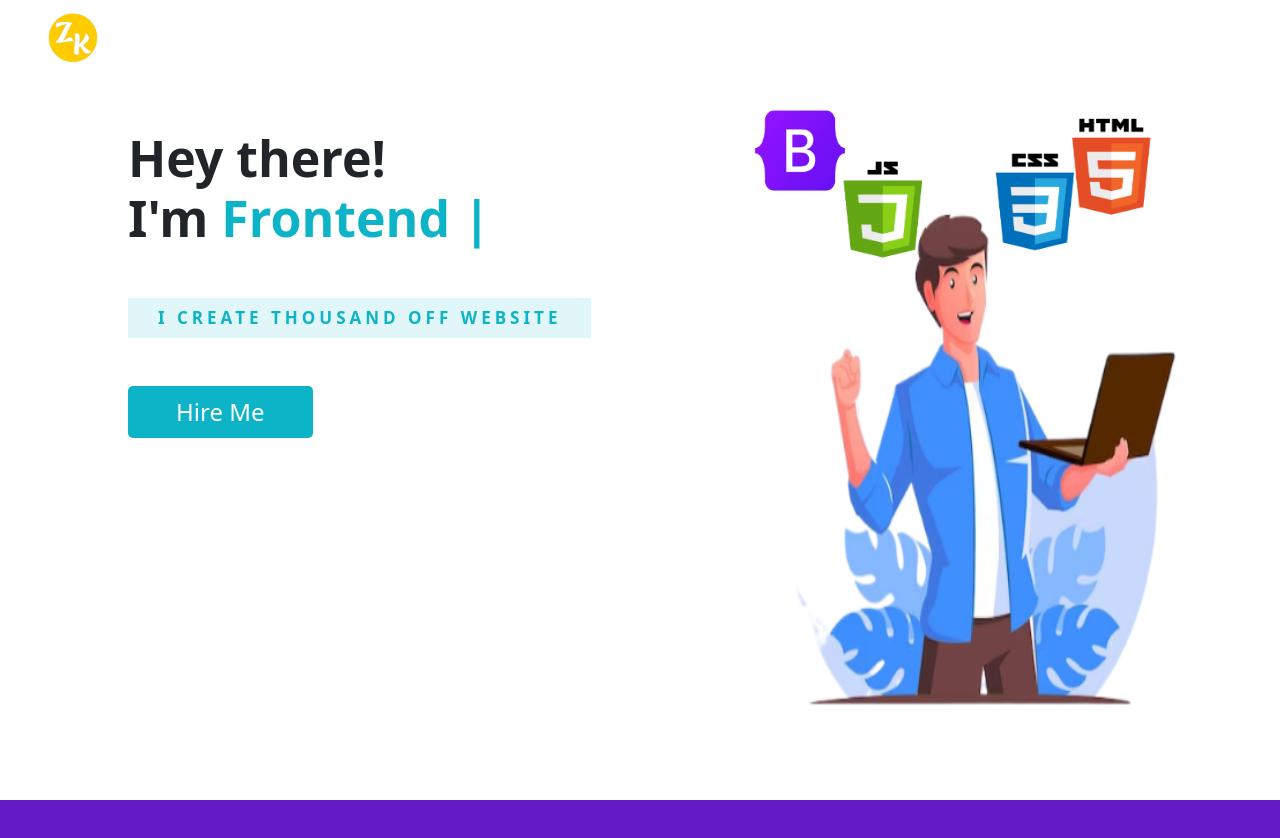
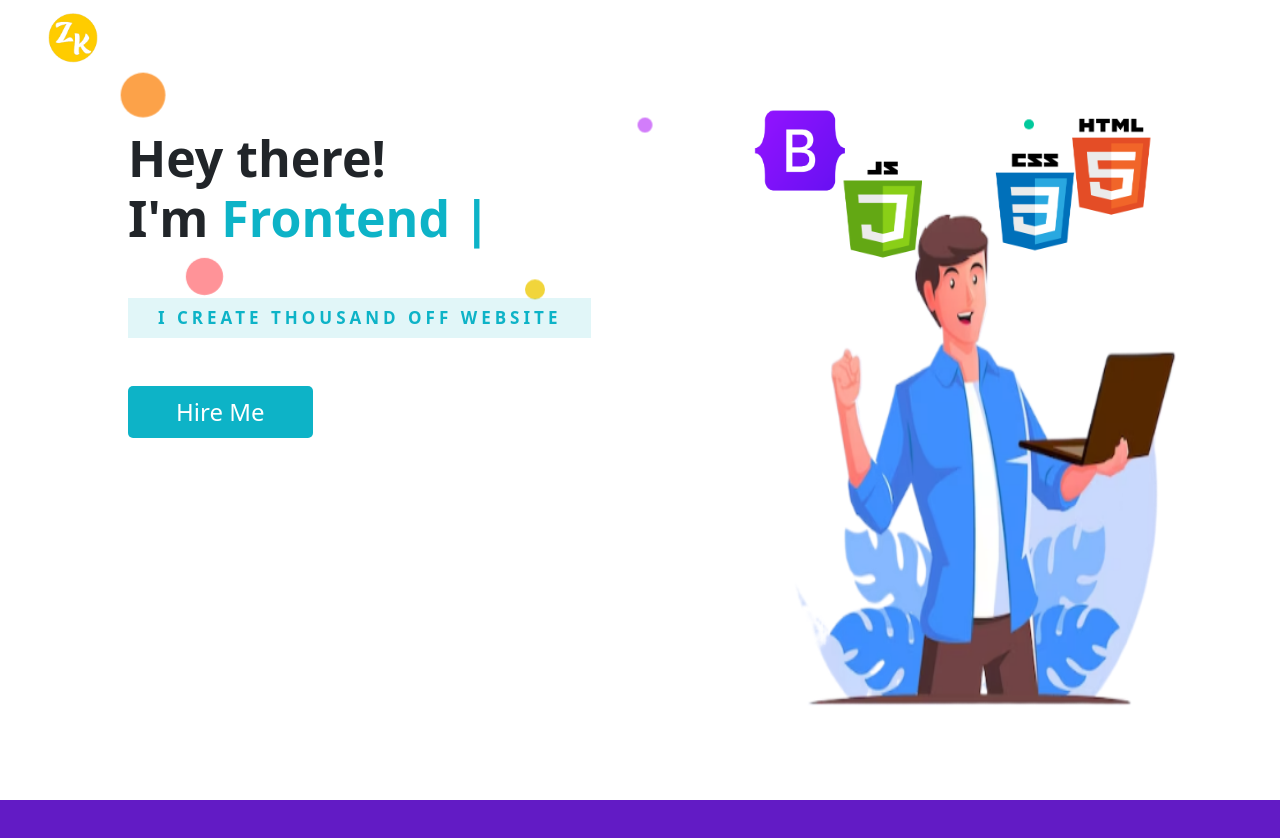
Before and after one commit to ZAINKHAN25/Portfolio-template, a React (Create React App) app: page / in a window 1280 px wide. Shown: the top 838 px of the page. Built offline with nearby package versions, Linux system fonts and the light colour scheme.

Commit message:
Once another commit

```diff
--- a/src/Components/HomeDiv.jsx
+++ b/src/Components/HomeDiv.jsx
@@ -12,6 +12,11 @@ import bootstrapIcon from "../assets/bootstrap-5-logo-icon.webp";
 function HomeDiv() {
     return (
         <div id='home' className="homeDiv">
+            <div className="bubble2"></div>
+            <div className="bubble1"></div>
+            <div className="bubble3"></div>
+            <div className="bubble4"></div>
+            <div className="bubble5"></div>
             <div className='txtDivOfHome p-5'>
                 <h1>
                     <div>Hey there!</div>
@@ -35,10 +40,10 @@ function HomeDiv() {
             </div>
             <img src={bannerImg2} alt="" className='homeImg' />
 
-            <img className='htmlIcon' src={htmlIcon} alt="" srcset="" />
-            <img className='cssIcon' src={cssIcon} alt="" srcset="" />
-            <img className='jsIcon' src={jsIcon} alt="" srcset="" />
-            <img className='bootstrapIcon' src={bootstrapIcon} alt="" srcset="" />
+            <img className='htmlIcon' src={htmlIcon} alt="" srcSet="" />
+            <img className='cssIcon' src={cssIcon} alt="" srcSet="" />
+            <img className='jsIcon' src={jsIcon} alt="" srcSet="" />
+            <img className='bootstrapIcon' src={bootstrapIcon} alt="" srcSet="" />
 
 
             <img src={manUsingLaptop} alt="" className='ManUsingLaptop' />
--- a/src/Components/Navbar.jsx
+++ b/src/Components/Navbar.jsx
@@ -7,7 +7,6 @@ import HomeDiv from './HomeDiv.jsx'
 
 export default function Navbar() {
     const [scrolled, setScrolled] = useState(false);
-    const [isOpen, setIsOpen] = useState(true);
 
     useEffect(() => {
         const handleScroll = () => {
--- a/src/index.css
+++ b/src/index.css
@@ -160,6 +160,7 @@ body {
 }
 
 .txtDivOfHome {
+    position: absolute;
     width: 60%;
 }
 
@@ -199,6 +200,86 @@ body {
 
 .btnOfHireMe:hover {
     box-shadow: 0px 5px 20px rgba(0, 0, 0, 30%);
+}
+
+.bubble2 {
+    height: 30px;
+    width: 30px;
+    background: #fca249;
+    border-radius: 50%;
+    position: absolute;
+    top: 10%;
+    left: 10%;
+    animation: spin1 2s infinite alternate;
+    z-index: 0;
+}
+
+.bubble3 {
+    height: 25px;
+    width: 25px;
+    background: #ff9398;
+    border-radius: 50%;
+    position: absolute;
+    top: 33%;
+    left: 15%;
+    animation: spin1 2s infinite alternate;
+    z-index: 0;
+}
+
+.bubble1 {
+    height: 10px;
+    width: 10px;
+    background: #d27dfa;
+    border-radius: 50%;
+    position: absolute;
+    top: 15%;
+    left: 50%;
+    animation: spin1 2s infinite alternate;
+    z-index: 0;
+}
+
+.bubble4 {
+    height: 10px;
+    width: 10px;
+    background: #00c99c;
+    border-radius: 50%;
+    position: absolute;
+    top: 10%;
+    left: 80%;
+    animation: spin2 2s infinite alternate;
+    z-index: 0;
+}
+
+.bubble5 {
+    height: 20px;
+    width: 20px;
+    background: #f1d53b;
+    border-radius: 50%;
+    position: absolute;
+    top: 30%;
+    left: 41%;
+    animation: spin2 2s infinite alternate;
+    z-index: 0;
+}
+
+@keyframes spin1 {
+    0% {
+        transform: scale(.9);
+    }
+
+    100% {
+        transform: scale(1.5);
+    }
+}
+
+@keyframes spin2 {
+    0% {
+        transform: translateY(0);
+    }
+
+    100% {
+        transform: translateY(40px);
+    }
 }
 
 
@@ -350,13 +431,20 @@ body {
         width: 100%;
     }
 
-    .ManUsingLaptop, .bootstrapIcon, .cssIcon, .jsIcon, .htmlIcon{
+    .ManUsingLaptop,
+    .bootstrapIcon,
+    .cssIcon,
+    .jsIcon,
+    .htmlIcon {
         top: 50%;
         left: 50%;
         object-fit: contain;
     }
 
-    .bootstrapIcon, .cssIcon, .jsIcon, .htmlIcon{
+    .bootstrapIcon,
+    .cssIcon,
+    .jsIcon,
+    .htmlIcon {
         width: 80px;
         height: 100px;
     }
```
